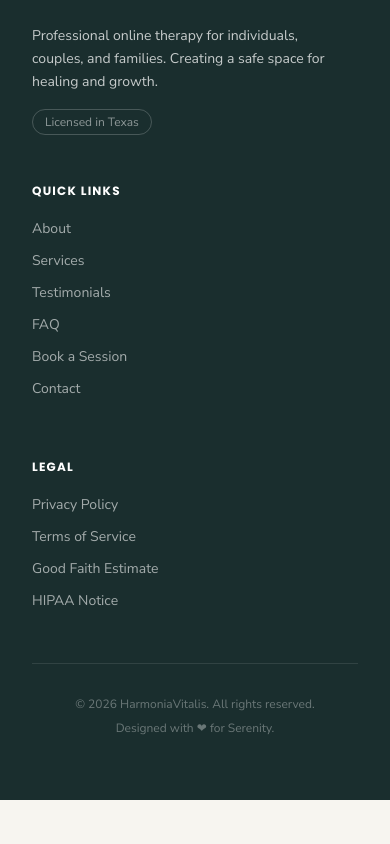
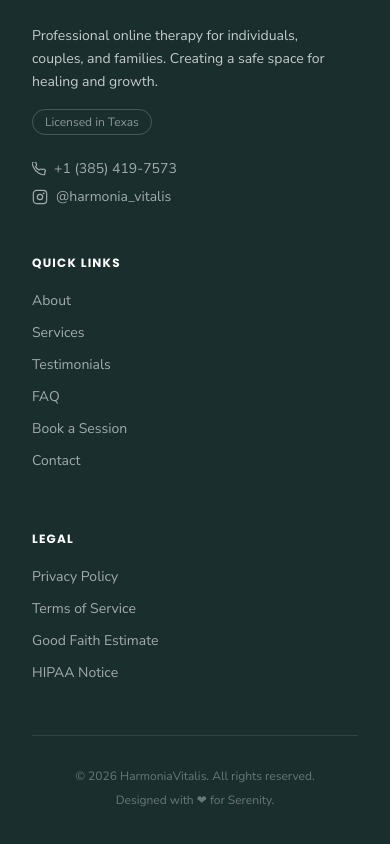
Before and after one commit to Mitiako/My-therapy-project, a React (Vite) app: page / in a window 390 px wide. Shown: the part 10756-11600 px from the top of the page. Before the commit the page ends 11556 px from the top, so only its background shows below. Built offline with nearby package versions, Linux system fonts and the light colour scheme; a web font is replaced by a local one.

Commit message:
feat: add phone number and Instagram link to footer

```diff
--- a/src/components/Footer.jsx
+++ b/src/components/Footer.jsx
@@ -21,6 +21,29 @@ export default function Footer() {
   </div>
   <p className="text-sm leading-relaxed max-w-xs">Professional online therapy for individuals, couples, and families. Creating a safe space for healing and growth.</p>
   <span className="inline-block px-3 py-1 border border-white/20 rounded-full text-xs text-white/50 w-fit">Licensed in Texas</span>
+
+  {/* Contact info */}
+  <div className="flex flex-col gap-2 mt-2">
+    <a href="tel:+13854197573"
+      className="flex items-center gap-2 text-sm text-white/60 hover:text-white transition-colors w-fit">
+      <svg width="14" height="14" viewBox="0 0 24 24" fill="none" stroke="currentColor" strokeWidth="2">
+        <path d="M22 16.92v3a2 2 0 01-2.18 2 19.79 19.79 0 01-8.63-3.07A19.5 19.5 0 013.07 9.81a19.79 19.79 0 01-3.07-8.67A2 2 0 012 0h3a2 2 0 012 1.72c.127.96.361 1.903.7 2.81a2 2 0 01-.45 2.11L6.09 7.91a16 16 0 006 6l1.27-1.27a2 2 0 012.11-.45c.907.339 1.85.573 2.81.7A2 2 0 0122 16.92z"/>
+      </svg>
+      +1 (385) 419-7573
+    </a>
+
+    {/* Instagram */}
+    <a href="https://www.instagram.com/harmonia_vitalis" target="_blank" rel="noopener noreferrer"
+      className="flex items-center gap-2 text-sm text-white/60 hover:text-white transition-all w-fit group">
+      <svg width="16" height="16" viewBox="0 0 24 24" fill="none" stroke="currentColor" strokeWidth="1.8"
+        className="transition-all duration-300 group-hover:stroke-[#E1306C] group-hover:scale-110">
+        <rect x="2" y="2" width="20" height="20" rx="5" ry="5"/>
+        <circle cx="12" cy="12" r="4"/>
+        <circle cx="17.5" cy="6.5" r="0.5" fill="currentColor"/>
+      </svg>
+      <span className="transition-colors duration-300 group-hover:text-[#E1306C]">@harmonia_vitalis</span>
+    </a>
+  </div>
 </div>
         <div>
           <h4 className="font-heading font-bold text-white text-xs uppercase tracking-widest mb-5">Quick Links</h4>
```
Also changed, not shown: 3 other files (tests, documents, lock files or other folders). Lines whose indentation alone changed are shown as unchanged.
